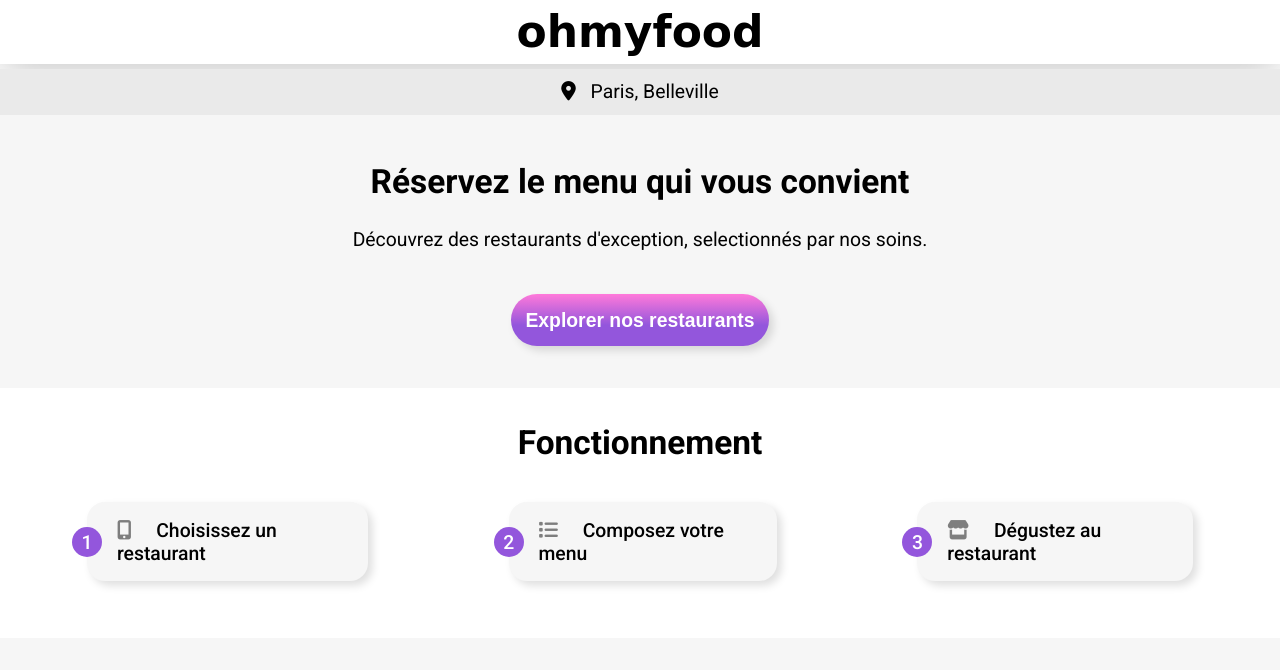
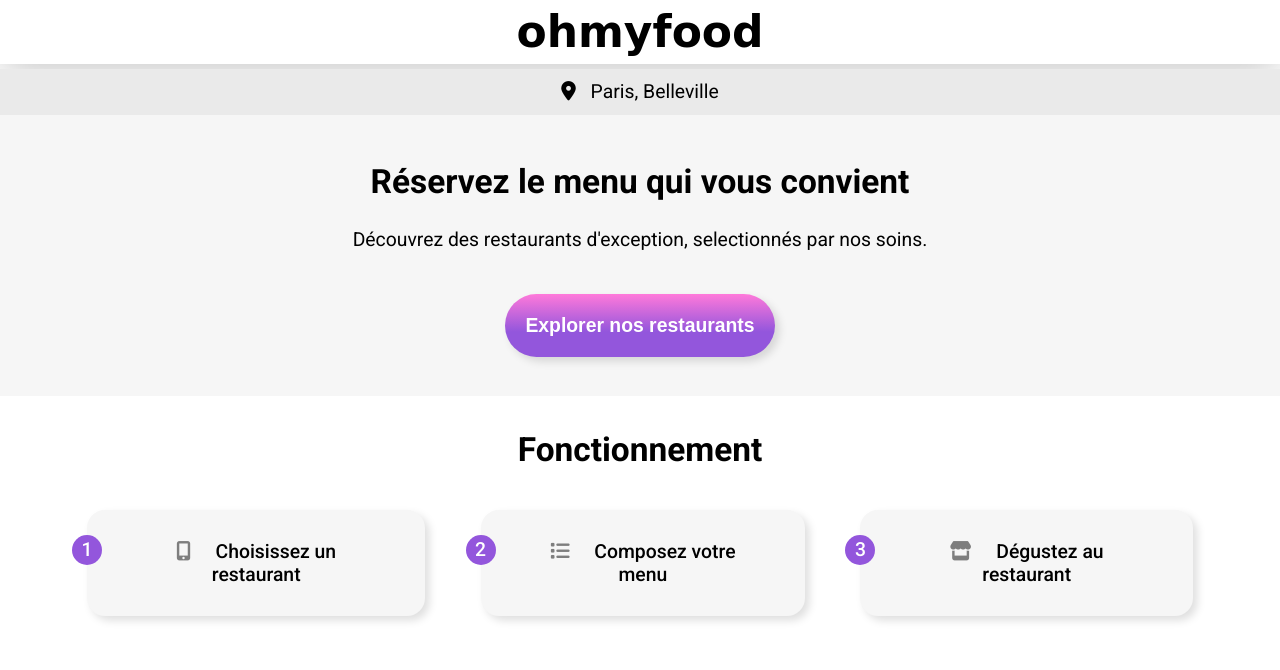
Before and after one commit to arasolonjatovo/Ohmyfood.github.io, a website: page index.html in a window 1280 px wide. Shown: the top 670 px of the page. Drawn offline with Linux system fonts and the light colour scheme; a web font is replaced by a local one.

Commit message:
[FIX] responsivity on the main page

```diff
--- a/sass/layout/_description.scss
+++ b/sass/layout/_description.scss
@@ -20,7 +20,7 @@
 
     }
     .heading__button {
-        padding: 1.2%;
+        padding: 20px;
         margin-top: 25px;
         border-radius: 40px;
         color: white;
--- a/sass/layout/_menu.scss
+++ b/sass/layout/_menu.scss
@@ -6,6 +6,12 @@
     grid-column-gap: 40px;
     padding-bottom: 4%;
     max-height: 800px;
+    @media (min-width: $phone) and (max-width: $tablet) {
+        grid-template-columns: repeat(2, 1fr);
+        grid-template-rows: repeat(2, 1fr);
+        gap: 40px;
+        margin-top: 5%;
+    }
     &__nav {
         @media (max-width: $phone) {
             padding: 10% 0;
--- a/sass/layout/_process.scss
+++ b/sass/layout/_process.scss
@@ -1,38 +1,46 @@
 .process {
     margin: 0 5%;
     margin-bottom: 4%;
+
     @media (max-width: $phone) {
         padding: 8% 0;
     }
+
     & h2 {
         @media (max-width: $phone) {
             font-size: 1.6rem;
             text-align: left;
         }
     }
+
     ul {
         display: flex;
-        gap: 8rem;
+        gap: 5%;
         justify-content: center;
         padding: .5% 2%;
         counter-reset: tutoStep;
         list-style: none;
-        @media (max-width: $phone) {
+
+        @media (max-width: $tablet) {
             margin-top: 10%;
             flex-direction: column;
             gap: 0;
             row-gap: 30px;
         }
+
         li {
-            padding: 1.5% 2.7%;
+            padding: 30px 50px;
             background-color: #F6F6F6;
             border-radius: 18px;
             font-weight: 500;
             box-shadow: $button-shadow;
             position: relative;
+            text-align: center;
+
             @media (max-width: $phone) {
                 padding: 9%;
             }
+
             &::before {
                 width: 30px;
                 height: 30px;
@@ -48,6 +56,7 @@
                 left: -15px;
                 top: 25px;
             }
+
             .fa-solid {
                 margin-right: 20px;
                 color: #7E7E7E;
```
Also changed, not shown: css/style.css, 1 other file.
